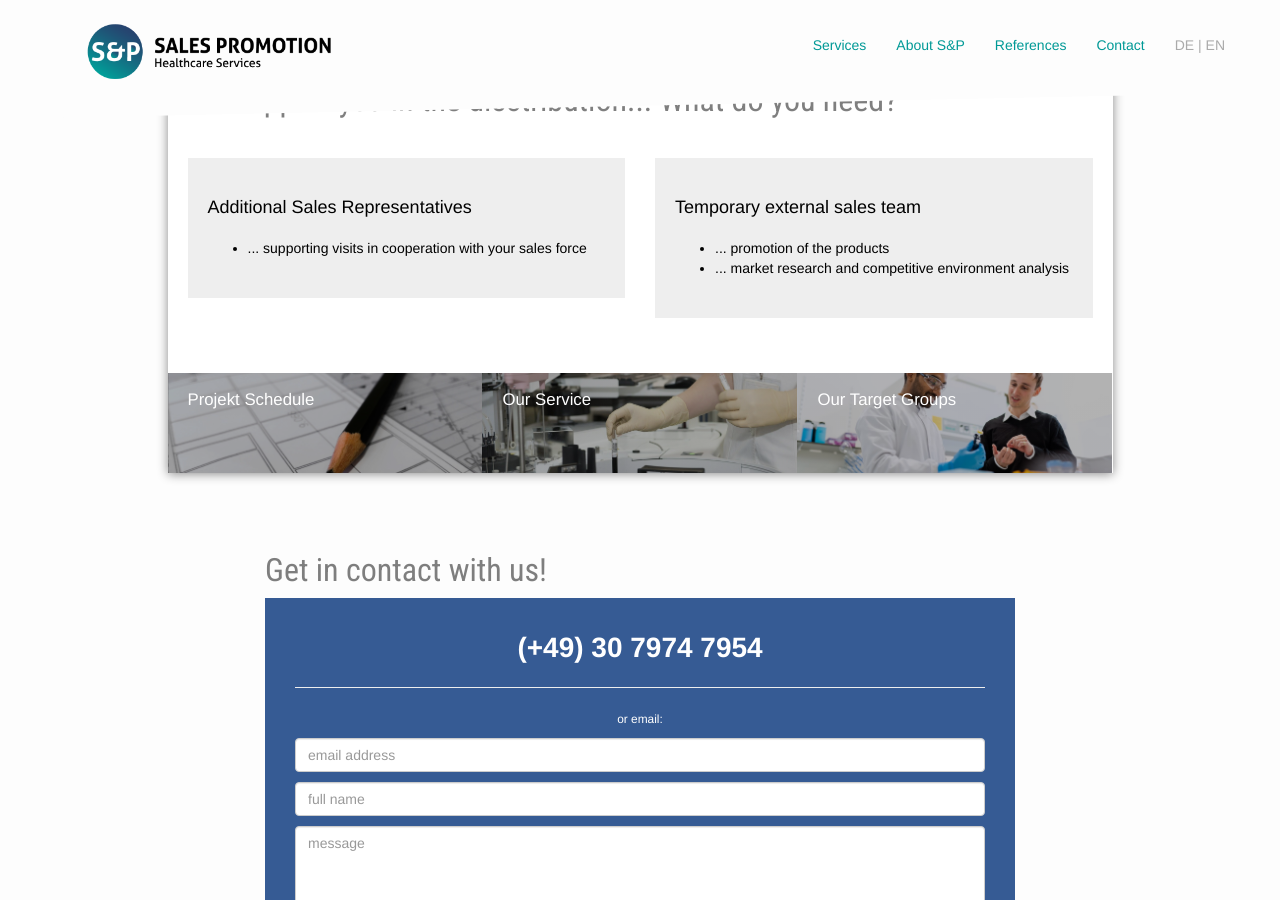
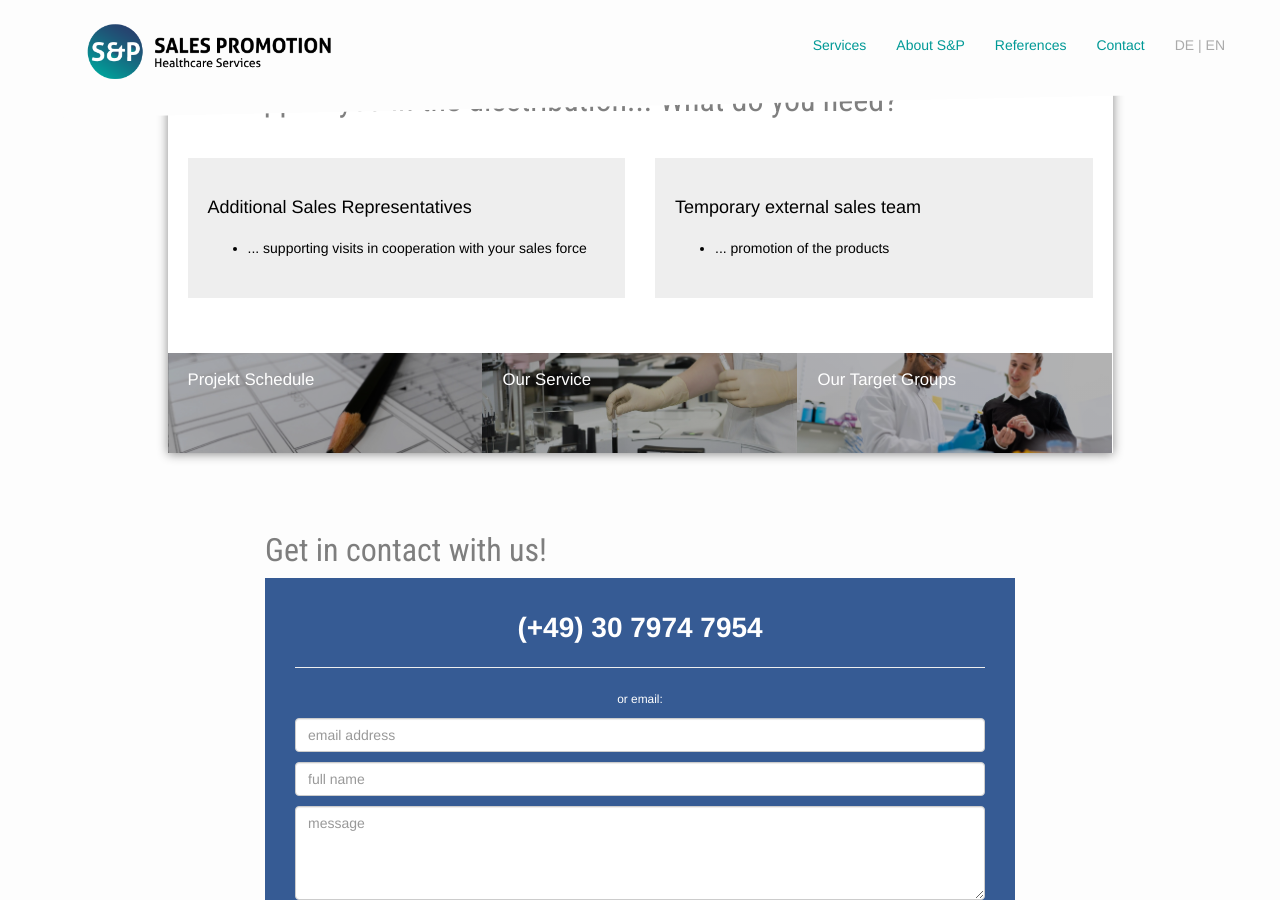
Before and after one commit to samlawski/sp-healthcare, a Jekyll site: the page built from en/what-we-stand-for.html, in a window 1280 px wide and 900 px high, scrolled down 995 px. Built offline with Jekyll 4.4.1, drawn with Linux system fonts in a browser that asks for light colours; nearby versions of some CDN libraries.

Commit message:
Updated 'en/what-we-stand-for.html' via CloudCannon

```diff
--- a/en/what-we-stand-for.html
+++ b/en/what-we-stand-for.html
@@ -46,7 +46,6 @@ vorteile:
         <h4>Temporary external sales team</h4>
         <ul>
           <li>... promotion of the products</li>
-          <li>... market research and competitive environment analysis</li>
         </ul>
       </div>
     </div>
```
